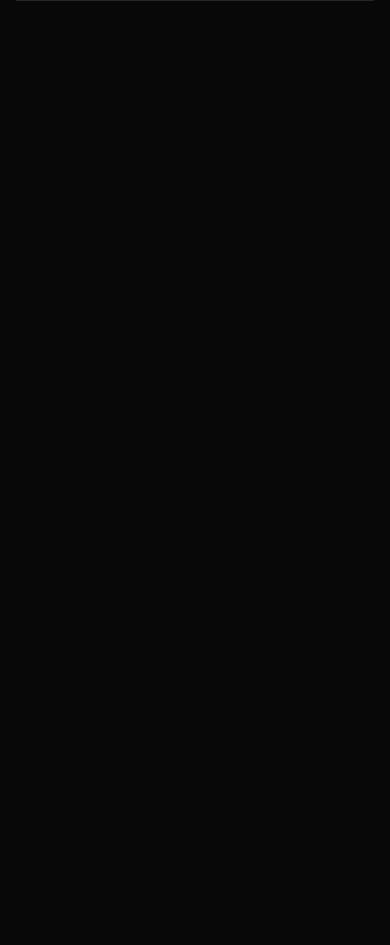
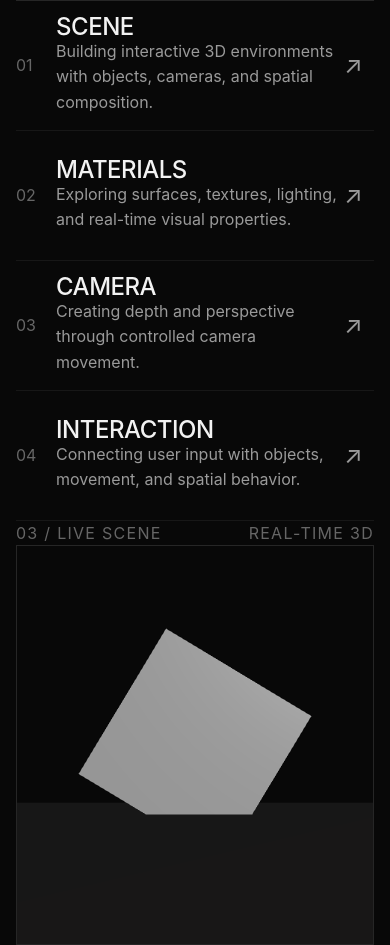
Before and after one commit to MuhammadShahbaz-tech/futrona-web-lab, a React (Vite) app in the folder client/: page /3d in a window 390 px wide. Shown: the part 1060-2005 px from the top of the page. Before the commit the page ends 1581 px from the top, so only its background shows below. Built offline with nearby package versions, Linux system fonts and the light colour scheme.

Commit message:
Build interactive ThreeD scene

```diff
--- a/client/package.json
+++ b/client/package.json
@@ -10,11 +10,14 @@
     "preview": "vite preview"
   },
   "dependencies": {
+    "@react-three/drei": "^10.7.9",
+    "@react-three/fiber": "^9.8.1",
     "gsap": "^3.15.0",
     "lenis": "^1.3.26",
     "react": "^19.2.8",
     "react-dom": "^19.2.8",
-    "react-router-dom": "^7.18.4"
+    "react-router-dom": "^7.18.4",
+    "three": "^0.186.1"
   },
   "devDependencies": {
     "@types/react": "^19.2.18",
--- a/client/src/pages/Motion/Motion.css
+++ b/client/src/pages/Motion/Motion.css
@@ -183,8 +183,10 @@
 }
 
 .motion-experiments__list {
-    border-bottom: 1px solid var(--color-border);
+    display: flex;
+    flex-direction: column;
 }
+
 
 .motion-experiment {
     display: grid;
@@ -192,6 +194,7 @@
     grid-template-columns: 80px 1fr auto;
 
     align-items: center;
+    min-height: 100px;
 
     gap: var(--space-6);
 
--- a/client/src/pages/ThreeD/ThreeD.css
+++ b/client/src/pages/ThreeD/ThreeD.css
@@ -137,7 +137,7 @@
     border-bottom: 1px solid var(--color-border);
 }
 
-.threed-experiments__header > span {
+.threed-experiments__header>span {
     color: var(--color-text-subtle);
 
     font-family: var(--font-mono);
@@ -175,13 +175,13 @@
 
     padding: var(--space-6) 0;
 
-    border-bottom: 1px solid var(--color-border);
+    border-bottom: 1px solid var(--color-border-soft);
 
     cursor: pointer;
 
     transition:
         border-color 0.3s ease,
-        opacity 0.3s ease;
+        /* opacity 0.3s ease; */
 }
 
 .threed-experiment__number {
@@ -229,6 +229,35 @@
     transform: translate(4px, -4px);
 }
 
+.threed-scene {
+    padding-top: var(--space-6);
+    padding-bottom: var(--space-16);
+}
+
+.threed-scene__header {
+    display: flex;
+    justify-content: space-between;
+    padding-bottom: var(--space-5);
+    border-bottom: 1px solid (--color-border);
+    color: var(--color-text-subtle);
+    font-family: var(--font-mono);
+    font-size: var(--text-xs);
+    letter-spacing: 0.08em;
+}
+
+.threed-scene__visual {
+    height: 600px;
+    margin-top: var(--space-8);
+    overflow: hidden;
+    border: 1px solid var(--color-border);
+}
+
+.threed-scene__visual canvas {
+    display: block;
+    width: 100% !important;
+    height: 100% !important;
+}
+
 
 /* Responsive */
 
@@ -261,4 +290,14 @@
 
         min-height: 130px;
     }
+
+    .threed-scene {
+        padding-top: var(--space-12);
+        padding-bottom: var(--space-12);
+    }
+
+    .threed-scene__visual {
+        height: 400px;
+        margin-top: var(--space-6);
+    }
 }
--- a/client/src/pages/ThreeD/ThreeD.jsx
+++ b/client/src/pages/ThreeD/ThreeD.jsx
@@ -2,6 +2,7 @@ import { useEffect } from "react";
 import "./ThreeD.css";
 
 import threeDAnimation from "../../animations/threeD/threeDAnimation";
+import SceneSection from "../../sections/ThreeD/Scene/SceneSection";
 
 import Hero from "./../../sections/ThreeD/Hero/Hero";
 import Introduction from "../../sections/ThreeD/Introduction/Introduction";
@@ -11,7 +12,7 @@ function ThreeD() {
     useEffect(() => {
         const cleanupThreeD = threeDAnimation();
 
-        return () =>{
+        return () => {
             cleanupThreeD?.();
         };
     }, []);
@@ -20,7 +21,8 @@ function ThreeD() {
         <main className="threed-page">
             <Hero />
             <Introduction />
-            <Experiments/>
+            <Experiments />
+            <SceneSection />
         </main>
     )
 }
--- /dev/null
+++ b/client/src/sections/ThreeD/Scene/SceneSection.jsx
@@ -0,0 +1,20 @@
+import Scene from "../../../three/Scene";
+
+function SceneSection() {
+    return (
+        <section className="threed-scene section">
+            <div className="container">
+                <div className="threed-scene__header">
+                    <span>03 / LIVE SCENE</span>
+                    <span>REAL-TIME 3D</span>
+                </div>
+
+                <div className="threed-scene__visual">
+                    <Scene />
+                </div>
+            </div>
+        </section>
+    );
+}
+
+export default SceneSection;
--- /dev/null
+++ b/client/src/three/Object.jsx
@@ -0,0 +1,34 @@
+import { useFrame } from "@react-three/fiber";
+import { useRef } from "react";
+
+function Object3D() {
+    const meshRef = useRef();
+
+    useFrame((state) => {
+        if (!meshRef.current) return;
+
+        const targetX = state.pointer.y * 0.6;
+        const targetY = state.pointer.x * 0.6;
+
+        meshRef.current.rotation.x +=
+            (targetX - meshRef.current.rotation.x) * 0.08;
+
+        meshRef.current.rotation.y +=
+            (targetY - meshRef.current.rotation.y) * 0.08;
+
+        meshRef.current.rotation.z += 0.003;
+    });
+
+    return (
+        <mesh ref={meshRef}>
+            <boxGeometry args={[1.5, 1.5, 1.5]} />
+            <meshStandardMaterial
+                color="#ffffff"
+                metalness={0.7}
+                roughness={0.25}
+            />
+        </mesh>
+    )
+}
+
+export default Object3D;
--- /dev/null
+++ b/client/src/three/Scene.jsx
@@ -0,0 +1,35 @@
+import { Canvas } from "@react-three/fiber";
+import Object3D from "./Object";
+import { DirectionalLight } from "three";
+
+function Scene() {
+    return (
+        <Canvas
+            camera={{
+                position: [0, 0, 5],
+                fov: 45,
+            }}>
+            <ambientLight intensity={1} />
+
+            <directionalLight
+                position={[2, 2, 3]}
+                intensity={2}
+            />
+
+            <Object3D />
+
+            <mesh
+                rotation={[-Math.PI / 2, 0, 0]}
+                position={[0, -1.2, 0]}
+            >
+                <planeGeometry args={[10, 10]} />
+                <meshStandardMaterial
+                    color="#353434"
+                    metalness={0.3}
+                    roughness={0.8} />
+            </mesh>
+        </Canvas>
+    );
+}
+
+export default Scene;
```
Also changed, not shown: 1 other file (tests, documents, lock files or other folders).
